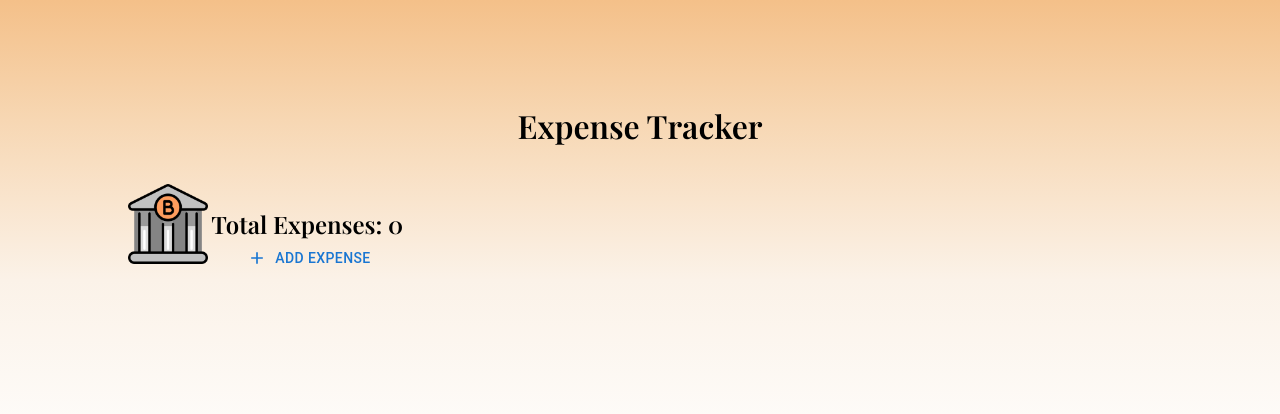
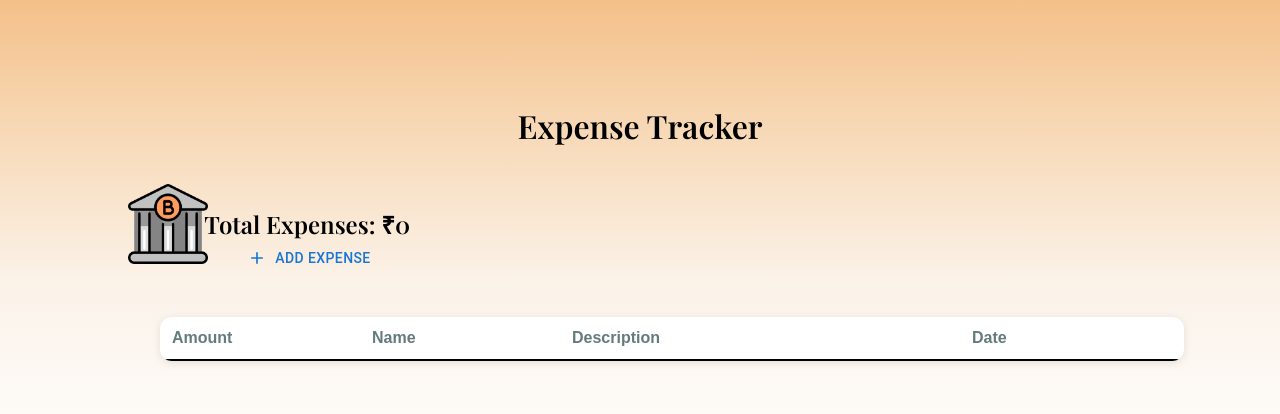
Before and after one commit to harshchauhan06/expense-tracker, a React (Vite) app: page / in a window 1280 px wide. Shown: the top 414 px of the page. Built offline with nearby package versions, Linux system fonts and the light colour scheme.

Commit message:
feat: add expense table and total expense calculation

```diff
--- a/src/App.css
+++ b/src/App.css
@@ -42,3 +42,33 @@
     top: 30vh;
     display: block;
 }
+
+.expense-table {
+    width: 80%;
+    margin-top: 35vh;
+    margin-left: 20vh;
+    background: white;
+    border-radius: 12px;
+    overflow: hidden;
+    box-shadow: 0 2px 8px rgba(0, 0, 0, 0.1);
+}
+
+.table-header,
+.table-row {
+    display: grid;
+    grid-template-columns: 1fr 1fr 2fr 1fr;
+    padding: 12px;
+}
+
+.table-header {
+    font-weight: bold;
+    border-bottom: 2px solid black;
+}
+
+.table-row {
+    border-bottom: 1px solid #ddd;
+}
+
+.table-row:hover {
+    background-color: #f5f5f5;
+}
--- a/src/App.jsx
+++ b/src/App.jsx
@@ -2,12 +2,12 @@ import './App.css';
 import bankImage from './assets/bank.png';
 import { useState } from 'react';
 import  AddButton from './components/add_button';
-
+import ExpenseTable from './components/expense_table';
 function App() {
   const [expenses, setExpenses] = useState([]);
 
   function AddExpense(expense) {
-    setExpenses((prevExpenses) => [...prevExpenses, expense]);
+    setExpenses((prevExpenses) => [expense, ...prevExpenses]);
     console.log(expenses);
   }
 
@@ -22,9 +22,11 @@ function App() {
         alt="bank"
         className="bank-image"
       />
-      <h2 className="total_expense">Total Expenses: {expenses.length}</h2>
+
       <AddButton onAddExpense={AddExpense}/>
     </div>
+    <ExpenseTable expenses={expenses} />
+
     </div>
   );
 }
--- a/src/components/add_button.jsx
+++ b/src/components/add_button.jsx
@@ -1,7 +1,7 @@
 import Button from '@mui/material/Button';
 import Stack from '@mui/material/Stack';
 import AddIcon from '@mui/icons-material/Add';
-import { useState } from "react";
+import React ,{ useState } from "react";
 import {
 
   Dialog,
@@ -17,7 +17,7 @@ export default function AddButton(props) {
     amount: '',
     name: '',
     description: '',
-    date: new Date().toLocaleDateString(),
+
   })
 
   function handleChange(event) {
@@ -44,6 +44,7 @@ export default function AddButton(props) {
             name="amount"
             type="number"
             fullWidth
+            value={amount.amount}
             margin="normal"
             onChange={handleChange}
           />
@@ -53,15 +54,18 @@ export default function AddButton(props) {
             name="name"
             fullWidth
             margin="normal"
+            value={amount.name}
             onChange={handleChange}
           />
           <TextField
             label="Description"
             fullWidth
             margin="normal"
+            value={amount.description}
             onChange={handleChange}
             name="description"
           />
+
         </DialogContent>
 
         <DialogActions>
@@ -70,13 +74,14 @@ export default function AddButton(props) {
           </Button>
 
           <Button variant="contained" onClick={() => {
-            props.onAddExpense(amount);
+            props.onAddExpense({ id: Date.now(),...amount, date: new Date().toLocaleDateString()});
             console.log(amount);
             setOpen(false);
              setAmount({
               amount: '',
               name: '',
               description: '',
+
             });
           }}>
             Save
--- /dev/null
+++ b/src/components/expense_table.jsx
@@ -0,0 +1,30 @@
+export default function ExpenseTable({ expenses }) {
+  return (
+    <>
+     <h2 className="total_expense">
+        Total Expenses: ₹
+        {expenses.reduce(
+          (sum, expense) => sum + Number(expense.amount),
+          0
+        )}
+      </h2>
+
+     <div className="expense-table ">
+      <div className="table-header">
+    <span>Amount</span>
+    <span>Name</span>
+    <span>Description</span>
+    <span>Date</span>
+  </div>
+
+  {expenses.map((expense) => (
+    <div className="table-row" key={expense.id}>
+      <span>₹{expense.amount}</span>
+      <span>{expense.name}</span>
+      <span>{expense.description}</span>
+      <span>{expense.date}</span>
+    </div>
+  ))}
+    </div>
+  </>);
+}
```
